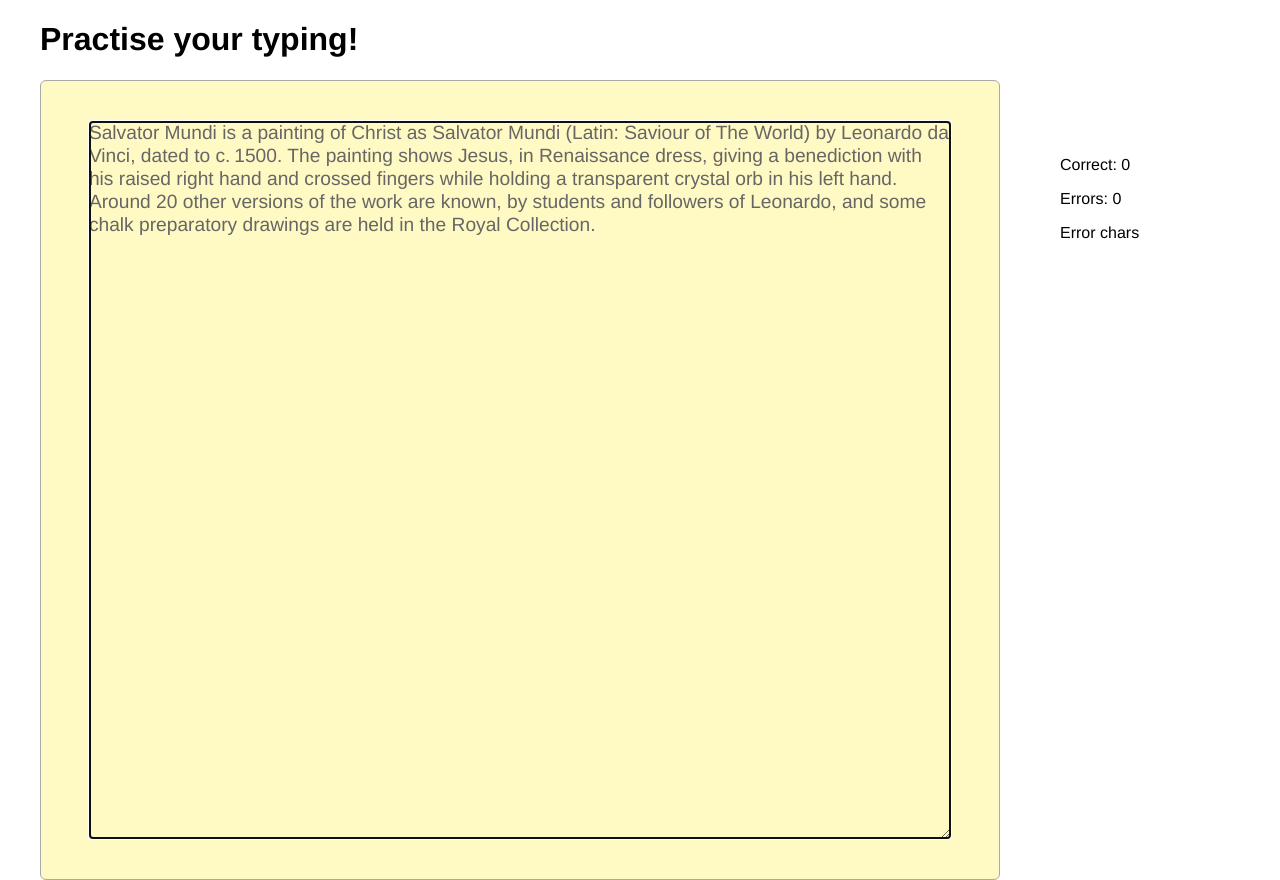
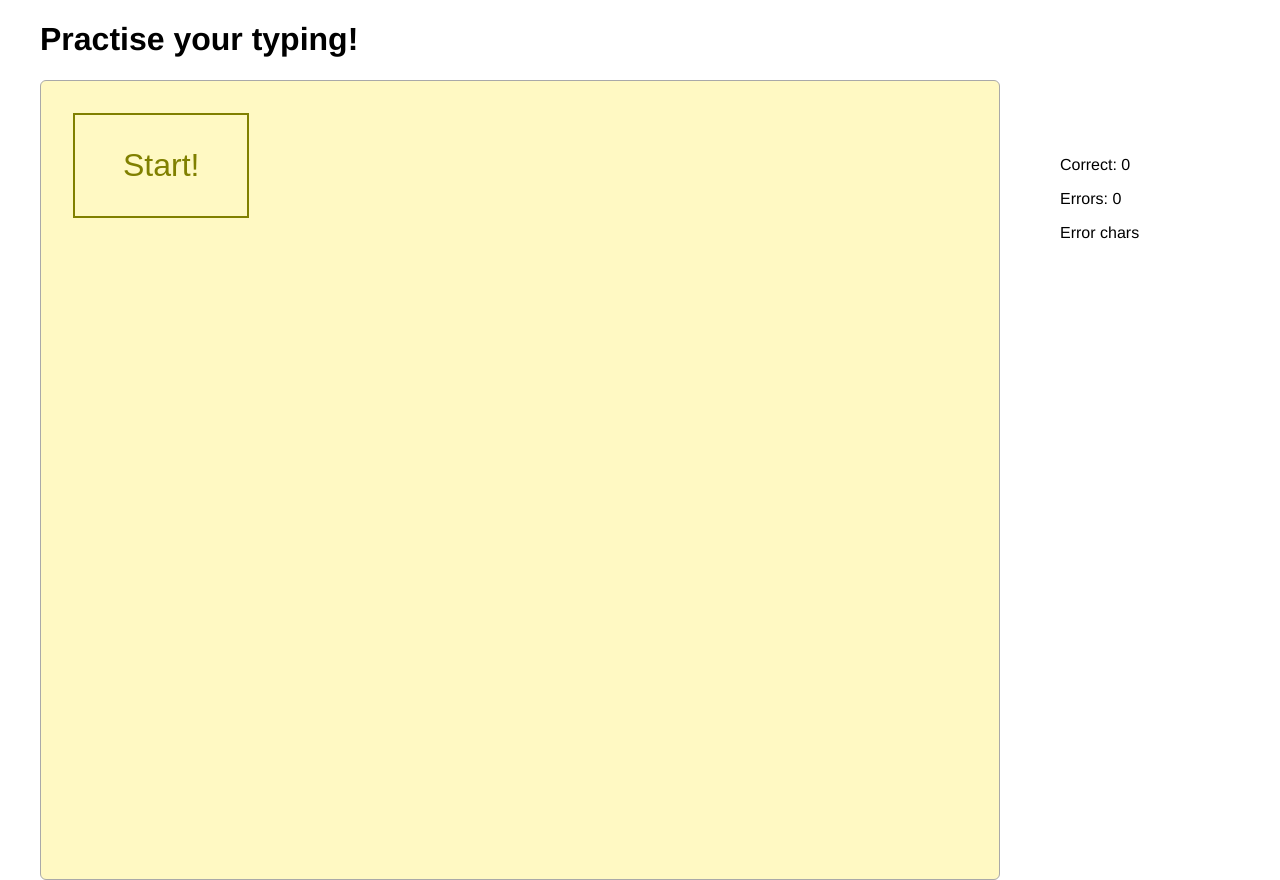
Before and after one commit to guywuy/typing-practise, a React (Create React App) app: page / in a window 1280 px wide. Built offline with nearby package versions, Linux system fonts and the light colour scheme.

Commit message:
Added reset and start game functions, with start game button.
Now flashes the next letter to type in green.

```diff
--- a/src/App.js
+++ b/src/App.js
@@ -6,7 +6,8 @@ class App extends Component {
   constructor(){
     super();
     this.state = {
-      'stringToType': 'Salvator Mundi is a painting of Christ as Salvator Mundi (Latin: Saviour of The World) by Leonardo da Vinci, dated to c. 1500. The painting shows Jesus, in Renaissance dress, giving a benediction with his raised right hand and crossed fingers while holding a transparent crystal orb in his left hand. Around 20 other versions of the work are known, by students and followers of Leonardo, and some chalk preparatory drawings are held in the Royal Collection.',
+      'stringToType': '',
+      'inProgress' : false,
       'currentPosition' : 0,
       'successCount' : 0,
       'errorCount' : 0,
@@ -17,6 +18,7 @@ class App extends Component {
 
     this.validateTyping = this.validateTyping.bind(this);
     this.handleBackspace = this.handleBackspace.bind(this);
+    this.startRound = this.startRound.bind(this);
   }
 
   validateTyping(input){
@@ -55,6 +57,30 @@ class App extends Component {
     }
   }
 
+  resetState() {
+    this.setState({
+      'stringToType': '',
+      'inProgress' : false,
+      'currentPosition' : 0,
+      'successCount' : 0,
+      'errorCount' : 0,
+      'errorChars' : [],
+      'timeTaken' : 0,
+      'overlayCharacters': []
+    })
+  }
+
+  startRound(){
+    this.setState({
+      'stringToType': this.generateString(),
+      'inProgress' : true
+    });
+  }
+
+  generateString(){
+    return 'Salvator Mundi is a painting of Christ as Salvator Mundi (Latin: Saviour of The World) by Leonardo da Vinci, dated to c. 1500. The painting shows Jesus, in Renaissance dress, giving a benediction with his raised right hand and crossed fingers while holding a transparent crystal orb in his left hand. Around 20 other versions of the work are known, by students and followers of Leonardo, and some chalk preparatory drawings are held in the Royal Collection.'
+  }
+
   render() {
     return (
       <div className="App">
@@ -62,7 +88,7 @@ class App extends Component {
           <h1 className="App-title">Practise your typing!</h1>
         </header>
         <section className="main-container">
-          <TypingContainer stringToType={this.state.stringToType} validateTyping={this.validateTyping} handleBackspace={this.handleBackspace} overlayCharacters={this.state.overlayCharacters}/>
+          <TypingContainer inProgress={this.state.inProgress} stringToType={this.state.stringToType} validateTyping={this.validateTyping} handleBackspace={this.handleBackspace} overlayCharacters={this.state.overlayCharacters} startRound={this.startRound} />
           <InfoContainer successCount={this.state.successCount} errorCount={this.state.errorCount} errorChars={this.state.errorChars} timeElapsed={this.state.timeTaken} />
         </section>
       </div>
--- a/src/TypingContainer.js
+++ b/src/TypingContainer.js
@@ -26,6 +26,7 @@ class TypingContainer extends Component {
       this.props.stringToType[i-1] :
       '<span class="red">' + this.props.stringToType[i-1] + '</span>'}`
     })
+    outputString.length > 0 ? outputString += `<span class="flashing">${this.props.stringToType[log.length-1]}</span>` : outputString += '';
     return {__html: outputString};
   }
 
@@ -34,7 +35,10 @@ class TypingContainer extends Component {
       <div className="TypingContainer">
         <div className="TypingArea" id='background-text-display' disabled>{this.props.stringToType}</div>
         <div className="TypingArea" id='text-overlay' dangerouslySetInnerHTML={this.formatOverlayChars()}></div>
+        {this.props.inProgress &&
         <textarea className="TypingArea" id='user-text-display' autoFocus onChange={this.handleChange} onKeyDown={this.handleKeyDown}></textarea>
+        }
+        {!this.props.inProgress && <button className="button--start" onClick={this.props.startRound}>Start!</button>}
       </div>
     );
   }
--- a/src/index.css
+++ b/src/index.css
@@ -48,7 +48,31 @@ textarea {
   flex-basis: 20%;
   border-radius: 6px;
   padding: 5%;
+}
 
+.button--start {
+  border: 2px solid olive;
+  padding: 2rem 3rem;
+  background: none;
+  font-size: 2rem;
+  color: olive;
+  margin: 2rem;
+  cursor: pointer;
+  position: absolute;
+}
+.flashing {
+  color: green;
+  text-decoration: underline;
+  animation: flash 1s infinite;
+}
+
+@keyframes flash {
+  from {
+    opacity: 100%;
+  }
+  to {
+    opacity: 0;
+  }
 }
 
 @media (max-width: 700px){
```
